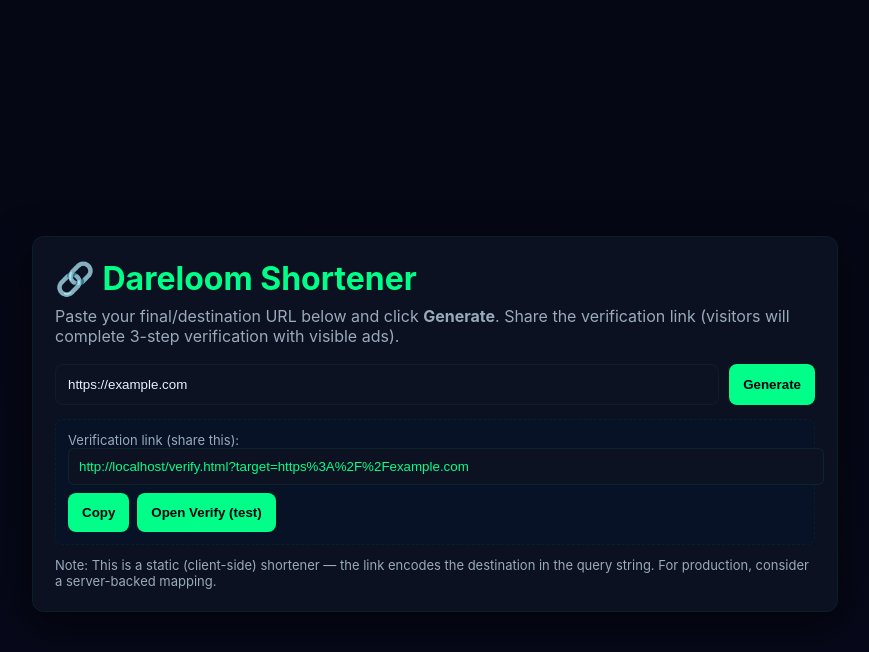
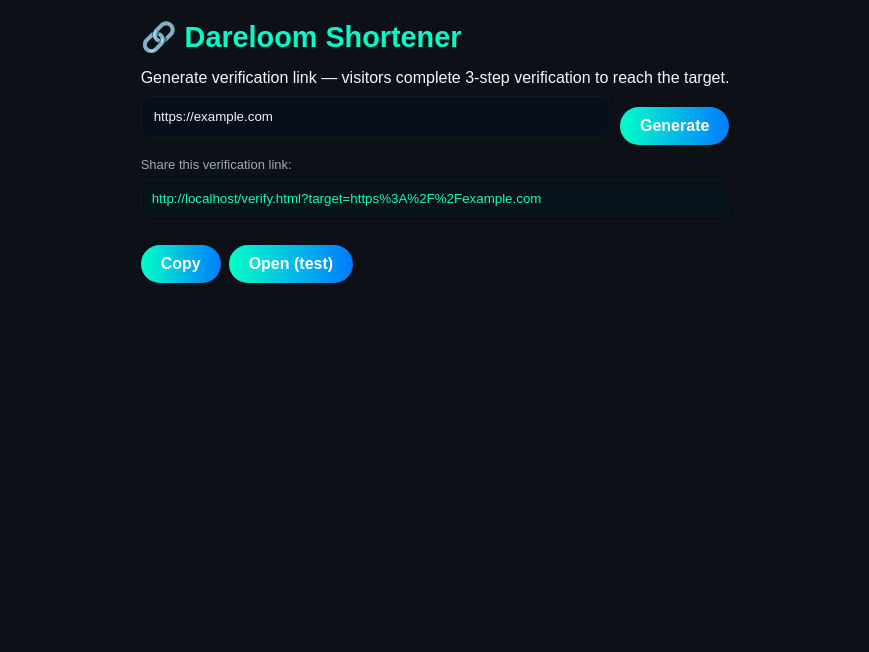
Before and after one commit to jarvis0000000/Dareloom-, a plain HTML site: page index.html in a window 1280 px wide. Both pictures are taken after typing "https://example.com" into the empty fields and a click on the button "Generate". Shown: the whole page, without its empty margins (205-1074 px from the left). Drawn offline with Linux system fonts and the light colour scheme.

Commit message:
Update index.html

```diff
--- a/index.html
+++ b/index.html
@@ -1,90 +1,68 @@
 <!doctype html>
 <html lang="en">
 <head>
-  <meta charset="utf-8" />
-  <meta name="viewport" content="width=device-width,initial-scale=1" />
-  <title>Dareloom — Shortener</title>
-  <style>
-    :root{--bg:#050714;--card:#0b1120;--accent:#00ff88;--muted:#9ab;}
-    body{font-family:Inter,system-ui,Arial;background:linear-gradient(#050714,#07081a);color:#e6f2ff;margin:0;min-height:100vh;display:flex;align-items:center;justify-content:center;padding:24px}
-    .card{width:100%;max-width:760px;background:var(--card);padding:22px;border-radius:12px;border:1px solid rgba(0,255,136,0.06);box-shadow:0 12px 40px rgba(0,0,0,0.6)}
-    h1{margin:0 0 8px;color:var(--accent)}
-    p.small{color:var(--muted);margin:0 0 18px}
-    .row{display:flex;gap:10px}
-    input[type="url"]{flex:1;padding:12px;border-radius:8px;border:1px solid rgba(255,255,255,0.03);background:#0d1222;color:#e6f2ff}
-    button{padding:12px 14px;border-radius:8px;border:0;background:var(--accent);color:#001;font-weight:700;cursor:pointer}
-    #result{display:none;margin-top:14px;background:#071227;padding:12px;border-radius:8px;border:1px dashed rgba(0,255,136,0.06)}
-    #shortLink{width:100%;padding:10px;border-radius:6px;border:1px solid rgba(0,255,136,0.08);background:#0d1222;color:#00ff88}
-    .actions{display:flex;gap:8px;margin-top:8px}
-    .note{margin-top:12px;color:var(--muted);font-size:13px}
-  </style>
+  <meta charset="utf-8"/>
+  <meta name="viewport" content="width=device-width,initial-scale=1"/>
+  <title>Dareloom - Shortener</title>
+  <link rel="stylesheet" href="style.css">
 </head>
 <body>
-  <div class="card">
-    <h1>🔗 Dareloom Shortener</h1>
-    <p class="small">Paste your final/destination URL below and click <strong>Generate</strong>. Share the verification link (visitors will complete 3-step verification with visible ads).</p>
-
-    <div class="row">
-      <input id="longUrl" type="url" placeholder="https://example.com/yourfile.zip" />
-      <button id="genBtn">Generate</button>
+  <div class="container">
+    <div class="header">
+      <h1>🔗 Dareloom Shortener</h1>
+      <p>Generate verification link — visitors complete 3-step verification to reach the target.</p>
     </div>
 
-    <div id="result">
-      <div style="font-size:13px;color:#9ab">Verification link (share this):</div>
-      <input id="shortLink" readonly />
-      <div class="actions">
-        <button id="copyBtn">Copy</button>
-        <button id="testBtn">Open Verify (test)</button>
-      </div>
+    <div style="display:flex;gap:10px;align-items:center">
+      <input id="longUrl" type="url" placeholder="https://example.com/your-file.zip" style="flex:1;padding:12px;border-radius:8px;border:1px solid rgba(255,255,255,0.03);background:#07101a;color:#e6f2ff"/>
+      <button id="gen" class="btn">Generate</button>
     </div>
 
-    <div class="note">
-      Note: This is a static (client-side) shortener — the link encodes the destination in the query string. For production, consider a server-backed mapping.
+    <div id="out" style="display:none;margin-top:12px;">
+      <div style="color:#9ab;font-size:13px">Share this verification link:</div>
+      <input id="short" readonly style="width:100%;margin-top:8px;padding:10px;border-radius:8px;background:#08121a;border:1px solid rgba(0,255,136,0.03);color:#00ffb3"/>
+      <div style="display:flex;gap:8px;margin-top:8px">
+        <button id="copy" class="btn ghost">Copy</button>
+        <button id="open" class="btn ghost">Open (test)</button>
+      </div>
     </div>
   </div>
 
 <script>
 (function(){
-  const genBtn = document.getElementById('genBtn');
-  const longUrl = document.getElementById('longUrl');
-  const result = document.getElementById('result');
-  const shortLink = document.getElementById('shortLink');
-  const copyBtn = document.getElementById('copyBtn');
-  const testBtn = document.getElementById('testBtn');
+  const gen = document.getElementById('gen');
+  const long = document.getElementById('longUrl');
+  const out = document.getElementById('out');
+  const short = document.getElementById('short');
+  const copy = document.getElementById('copy');
+  const openBtn = document.getElementById('open');
 
-  genBtn.addEventListener('click', () => {
-    let v = longUrl.value.trim();
-    if(!v) return alert('Enter a valid URL');
-
-    // Normalize
+  gen.addEventListener('click', ()=> {
+    let v = long.value.trim();
+    if(!v) return alert('Enter a URL');
     if(!/^https?:\/\//i.test(v)) v = 'https://' + v;
-    try { new URL(v); } catch(e){ return alert('Invalid URL format'); }
-
+    try { new URL(v); } catch(e){ return alert('Invalid URL'); }
     const encoded = encodeURIComponent(v);
-    // Build verify path relative to origin
-    const base = window.location.origin + window.location.pathname.replace(/[^\/]*$/, '');
+    const base = window.location.origin + window.location.pathname.replace(/[^/]*$/,'');
     const verifyUrl = `${base}verify.html?target=${encoded}`;
-
-    shortLink.value = verifyUrl;
-    result.style.display = 'block';
+    short.value = verifyUrl;
+    out.style.display = 'block';
   });
 
-  copyBtn.addEventListener('click', () => {
-    if(!shortLink.value) return;
-    navigator.clipboard?.writeText(shortLink.value).then(()=> {
-      copyBtn.textContent = 'Copied!';
-      setTimeout(()=> copyBtn.textContent = 'Copy', 1400);
+  copy.addEventListener('click', ()=> {
+    if(!short.value) return;
+    navigator.clipboard.writeText(short.value).then(()=> {
+      copy.textContent = 'Copied!';
+      setTimeout(()=>copy.textContent = 'Copy',1400);
     }).catch(()=> {
-      shortLink.select();
+      short.select();
       document.execCommand('copy');
-      copyBtn.textContent = 'Copied!';
-      setTimeout(()=> copyBtn.textContent = 'Copy', 1400);
     });
   });
 
-  testBtn.addEventListener('click', () => {
-    if(!shortLink.value) return alert('Generate first');
-    window.open(shortLink.value, '_blank');
+  openBtn.addEventListener('click', ()=> {
+    if(!short.value) return alert('Generate first');
+    window.open(short.value,'_blank');
   });
 })();
 </script>
```
